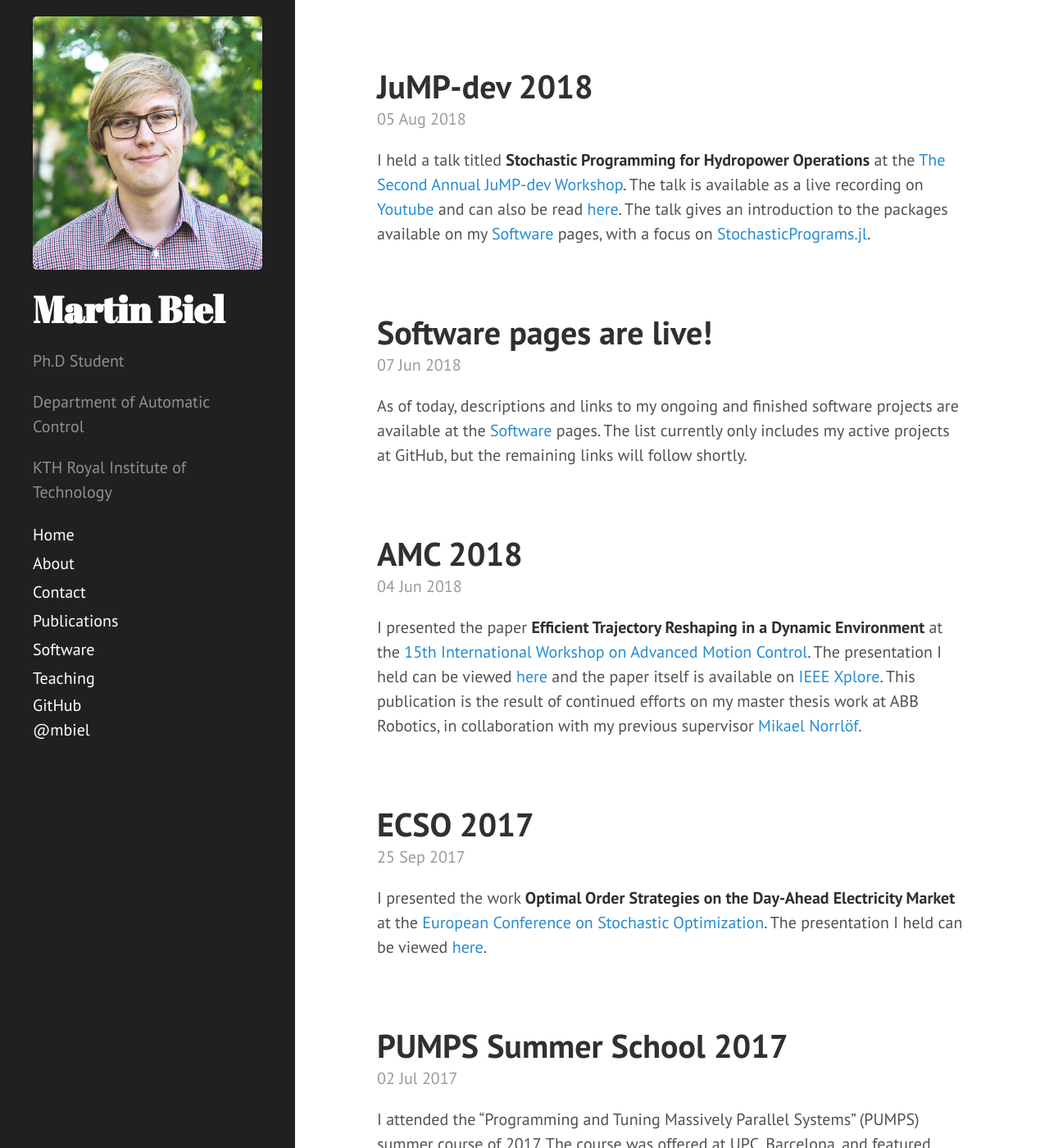
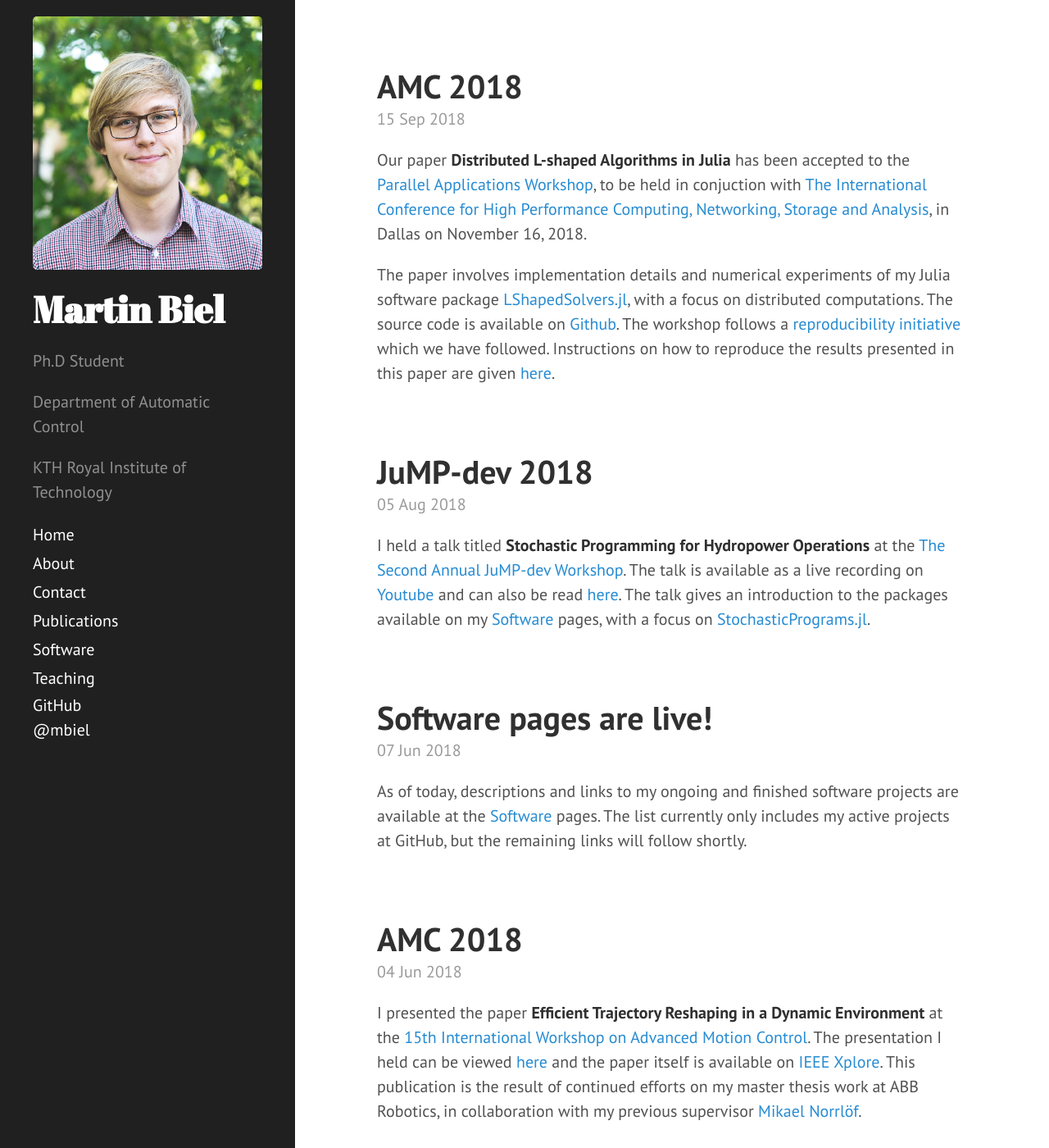
Before and after one commit to martinbiel/martinbiel.github.io, a Jekyll site: the page built from index.html, in a window 1280 px wide and 1400 px high. Shown: the whole window at 82% size. Built offline with Jekyll 4.4.1, drawn with Linux system fonts in a browser that asks for light colours; the list of posts is cut into pages by our own code; some of the changed text lies outside the part shown.

Commit message:
PAW 2018 paper acceptance blog post. Updated LShapedSolvers.jl description.

```diff
--- /dev/null
+++ b/_posts/2018-09-15-PAW2018Accept.md
@@ -0,0 +1,8 @@
+---
+layout: post
+title: AMC 2018
+---
+
+Our paper **Distributed L-shaped Algorithms in Julia** has been accepted to the [Parallel Applications Workshop](https://sourceryinstitute.github.io/PAW/), to be held in conjuction with [The International Conference for High Performance Computing, Networking, Storage and Analysis](https://sc18.supercomputing.org/), in Dallas on November 16, 2018.
+
+The paper involves implementation details and numerical experiments of my Julia software package [LShapedSolvers.jl](/software/lshaped), with a focus on distributed computations. The source code is available on [Github](https://github.com/martinbiel/LShapedSolvers.jl). The workshop follows a [reproducibility initiative](https://sc18.supercomputing.org/submit/sc-reproducibility-initiative/) which we have followed. Instructions on how to reproduce the results presented in this paper are given [here](https://github.com/martinbiel/paw-atm-reproducibility).
--- a/_software/lshaped.md
+++ b/_software/lshaped.md
@@ -29,7 +29,7 @@ Note, that an LP capable `AbstractMathProgSolver` is required to solve emerging
 3. L-shaped with trust region: `LShapedSolver(:tr)`
 4. L-shaped with level sets: `LShapedSolver(:lv)`
 
-Note, that `LShapedSolver(:rd)` and `LShapedSolver(:lv)` both require a QP capable `AbstractMathProgSolver` for the master problems.
+Note, that `LShapedSolver(:rd)` and `LShapedSolver(:lv)` both require a QP capable `AbstractMathProgSolver` for the master problems. If not available, setting the `linearize` keyword to `true` is an alternative.
 
 In addition, there is a distributed variant of each algorithm:
 
@@ -39,6 +39,10 @@ In addition, there is a distributed variant of each algorithm:
 4. Distributed L-shaped with level sets: `LShapedSolver(:dlv)`
 
 which requires adding processes with `addprocs` prior to execution.
+
+Each algorithm has a set of parameters that can be tuned prior to execution. For a list of these parameters and their default values, use `?` in combination with the solver object. For example, `?LShaped` gives the parameter list of the default L-shaped algorithm. For a list of all solvers and their handle names, use `?LShapedSolver`.
+
+`LShapedSolvers.jl` includes a set of crash methods that can be used to generate the initial decision by supplying functor objects to `LShapedSolver`. Use `?Crash` for a list of available crashes and their usage.
 
 [StochProg]: https://github.com/martinbiel/StochasticPrograms.jl
 
```
